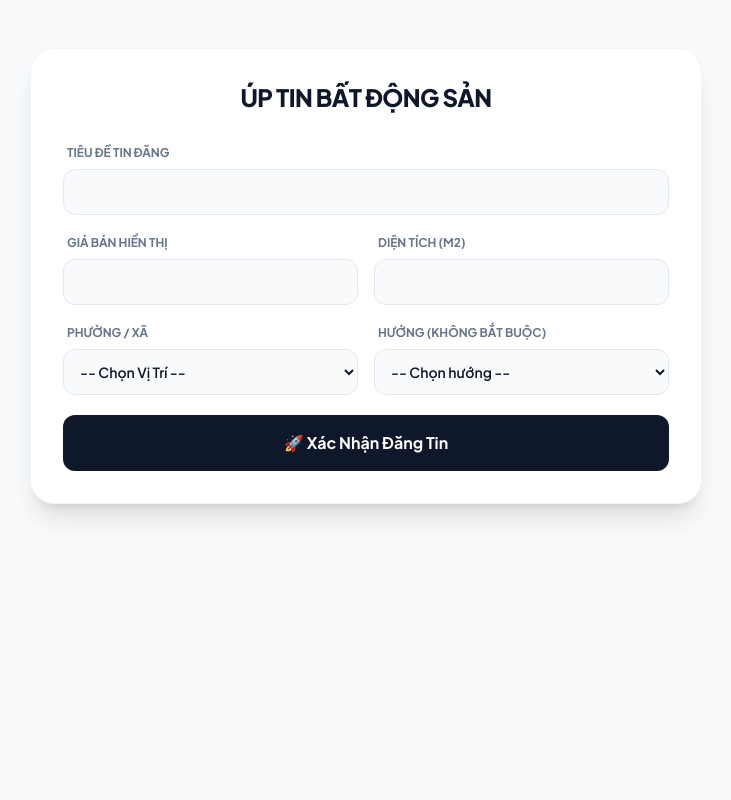
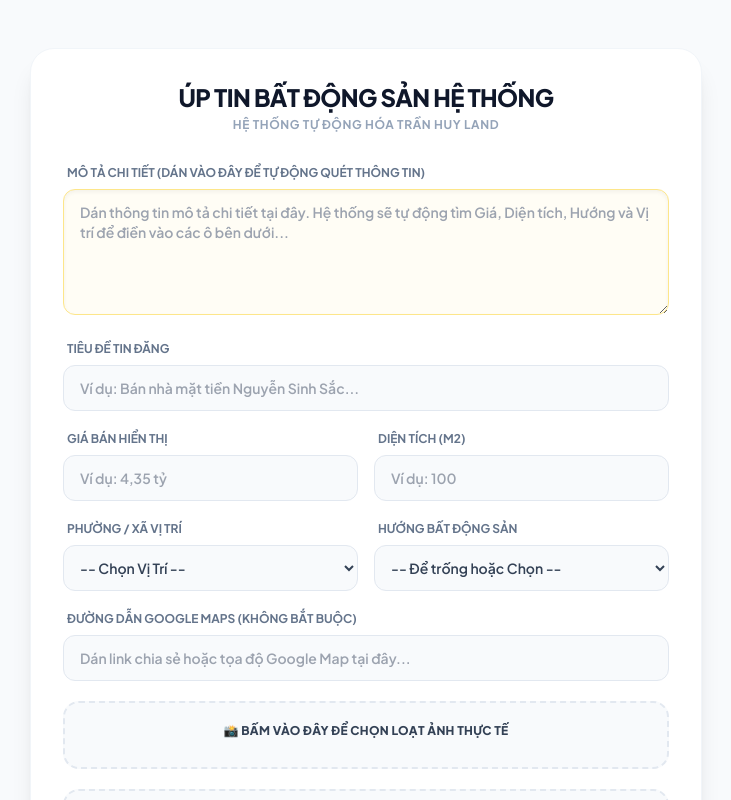
Before and after one commit to tranhuyland/tranhuylanddanang, a Next.js app: page /dang-tin in a window 1280 px wide. Shown: the top 800 px of the page, without its empty margins (274-1005 px from the left). Built offline with nearby package versions, Linux system fonts and the light colour scheme.

Commit message:
Update page.tsx

```diff
--- a/src/app/dang-tin/page.tsx
+++ b/src/app/dang-tin/page.tsx
@@ -13,25 +13,33 @@ const INITIAL_FORM_STATE = {
   dienTich: '',
   khuVuc: '',
   huong: '',
+  loaiHinh: 'Nhà phố', // Giữ mặc định cho payload đẩy lên Google Sheet
   anh: '',
   anhSoDo: '',
   linkMap: '',
   moTa: '',
+  tag: 'all', // Giữ mặc định cho payload đẩy lên Google Sheet
   isMatTien: false,
   ngayDang: ''
 };
 
 export default function DangTinPage() {
   const [formData, setFormData] = useState(INITIAL_FORM_STATE);
+
+  // Trạng thái tải ảnh thực tế
   const [uploading, setUploading] = useState(false);
   const [uploadProgress, setUploadProgress] = useState(0);
   const [selectedImagesPreview, setSelectedImagesPreview] = useState<string[]>([]);
+
+  // Trạng thái tải ảnh sổ đỏ
   const [uploadingSoDo, setUploadingSoDo] = useState(false);
   const [uploadProgressSoDo, setUploadProgressSoDo] = useState(0);
   const [soDoImagesPreview, setSoDoImagesPreview] = useState<string[]>([]);
+
   const [loading, setLoading] = useState(false);
   const [message, setMessage] = useState({ type: '', content: '' });
 
+  // 🛠️ HÀM TỐI ƯU DÙNG CHUNG: Tải loạt ảnh lên Cloudinary & Giải phóng bộ nhớ RAM
   const uploadImagesToCloudinary = async (
     files: FileList | null,
     setUploadStatus: (status: boolean) => void,
@@ -42,31 +50,41 @@ export default function DangTinPage() {
     errorMsg: string
   ) => {
     if (!files || files.length === 0) return;
+
     setUploadStatus(true);
     setProgress(0);
+    setMessage({ type: '', content: '' });
+
     const uploadedUrls: string[] = [];
     const previewUrls: string[] = [];
+    const totalFiles = files.length;
+
     try {
-      for (let i = 0; i < files.length; i++) {
+      for (let i = 0; i < totalFiles; i++) {
         const file = files[i];
-        previewUrls.push(URL.createObjectURL(file));
+        const blobUrl = URL.createObjectURL(file);
+        previewUrls.push(blobUrl);
+
         const data = new FormData();
         data.append('file', file);
         data.append('upload_preset', CLOUDINARY_UPLOAD_PRESET);
+
         const res = await fetch(`https://api.cloudinary.com/v1_1/${CLOUDINARY_CLOUD_NAME}/image/upload`, {
           method: 'POST',
           body: data
         });
+
         if (res.ok) {
           const fileData = await res.json();
           uploadedUrls.push(fileData.secure_url);
         }
-        setProgress(Math.round(((i + 1) / files.length) * 100));
+        setProgress(Math.round(((i + 1) / totalFiles) * 100));
       }
+
       setPreviews(previewUrls);
       setFormData(prev => ({ ...prev, [formField]: uploadedUrls.join(', ') }));
       setMessage({ type: 'success', content: successMsg });
-    } catch {
+    } catch (error) {
       setMessage({ type: 'error', content: errorMsg });
     } finally {
       setUploadStatus(false);
@@ -75,31 +93,95 @@ export default function DangTinPage() {
 
   const handleImageChange = (e: ChangeEvent<HTMLInputElement>) => {
     selectedImagesPreview.forEach(url => URL.revokeObjectURL(url));
-    uploadImagesToCloudinary(e.target.files, setUploading, setUploadProgress, setSelectedImagesPreview, 'anh', '📸 Đã tải ảnh xong!', '❌ Lỗi tải ảnh thực tế.');
+    uploadImagesToCloudinary(
+      e.target.files, setUploading, setUploadProgress, setSelectedImagesPreview,
+      'anh', `📸 Đã tải thành công ${e.target.files?.length} ảnh thực tế lên Cloudinary!`, '❌ Gặp lỗi khi úp ảnh thực tế lên Cloudinary.'
+    );
   };
 
   const handleSoDoChange = (e: ChangeEvent<HTMLInputElement>) => {
     soDoImagesPreview.forEach(url => URL.revokeObjectURL(url));
-    uploadImagesToCloudinary(e.target.files, setUploadingSoDo, setUploadProgressSoDo, setSoDoImagesPreview, 'anhSoDo', '📑 Đã tải ảnh sổ đỏ xong!', '❌ Lỗi tải ảnh sổ đỏ.');
+    uploadImagesToCloudinary(
+      e.target.files, setUploadingSoDo, setUploadProgressSoDo, setSoDoImagesPreview,
+      'anhSoDo', `📑 Đã tải thành công ${e.target.files?.length} ảnh sơ đồ/sổ đỏ lên Cloudinary!`, '❌ Gặp lỗi khi úp ảnh sổ đỏ lên Cloudinary.'
+    );
+  };
+
+  // 🤖 HÀM MỚI: Tự động quét mô tả và điền dữ liệu
+  const handleAutoScanDescription = (e: ChangeEvent<HTMLTextAreaElement>) => {
+    const text = e.target.value;
+    let newFormData = { ...formData, moTa: text };
+
+    // 1. Quét Giá (VD: 4.35 tỷ, 4,35 tỷ, 4 tỷ 350)
+    const priceMatch1 = text.match(/([\d,\.]+)\s*(tỷ|triệu)/i);
+    const priceMatch2 = text.match(/(\d+)\s*tỷ\s*(\d+)/i); // Kiểu "4 tỷ 350"
+
+    if (priceMatch2) {
+      newFormData.gia = `${priceMatch2[1]},${priceMatch2[2]} tỷ`;
+    } else if (priceMatch1) {
+      let val = priceMatch1[1].replace(/\./g, ','); // Đổi chấm thành phẩy cho chuẩn VN
+      let unit = priceMatch1[2].toLowerCase();
+      newFormData.gia = `${val} ${unit}`;
+    }
+
+    // 2. Quét Diện Tích (VD: 100m2, 85.5 m²)
+    const areaMatch = text.match(/([\d,\.]+)\s*(?:m2|m²)/i);
+    if (areaMatch) {
+      newFormData.dienTich = areaMatch[1].replace(/\./g, ',');
+    }
+
+    // 3. Quét Phường / Xã
+    const wards = ['Hải Châu', 'Hòa Cường', 'Thanh Khê', 'An Khê', 'An Hải', 'Sơn Trà', 'Ngũ Hành Sơn', 'Hòa Khánh', 'Hải Vân', 'Liên Chiểu', 'Cẩm Lệ', 'Hòa Xuân', 'Hòa Vang', 'Bà Nà', 'Hòa Tiến', 'Hòa Phước', 'Hòa Bắc', 'Hòa Liên', 'Hòa Ninh'];
+    const foundWard = wards.find(w => text.toLowerCase().includes(w.toLowerCase()));
+    if (foundWard) {
+      newFormData.khuVuc = foundWard;
+    }
+
+    // 4. Quét Hướng
+    const directions = ['Đông Nam', 'Đông Bắc', 'Tây Nam', 'Tây Bắc', 'Đông', 'Tây', 'Nam', 'Bắc'];
+    const directionMatch = text.match(/hướng\s+(đông nam|đông bắc|tây nam|tây bắc|đông|tây|nam|bắc)/i);
+    if (directionMatch) {
+      const dir = directions.find(d => d.toLowerCase() === directionMatch[1].toLowerCase());
+      if (dir) newFormData.huong = dir;
+    }
+
+    setFormData(newFormData);
   };
 
   const handleSubmit = async (e: FormEvent) => {
     e.preventDefault();
     if (uploading || uploadingSoDo) {
-      setMessage({ type: 'error', content: '⏳ Vui lòng đợi ảnh tải lên hoàn tất!' });
+      setMessage({ type: 'error', content: '⏳ Vui lòng đợi toàn bộ hình ảnh tải lên hoàn tất trước khi đăng tin!' });
       return;
     }
+
     setLoading(true);
-    const payload = { ...formData, id: Date.now().toString(), ngayDang: new Date().toLocaleDateString('vi-VN'), isMatTien: formData.isMatTien || formData.tieude.toLowerCase().includes('mặt tiền') };
+    setMessage({ type: '', content: '' });
+
+    const today = new Date();
+    const formattedDate = `${String(today.getDate()).padStart(2, '0')}/${String(today.getMonth() + 1).padStart(2, '0')}/${today.getFullYear()}`;
+
+    const payload = {
+      ...formData,
+      id: Date.now().toString(),
+      ngayDang: formattedDate,
+      isMatTien: formData.isMatTien || formData.tieude.toLowerCase().includes('mặt tiền')
+    };
 
     try {
-      await fetch(GOOGLE_WEBAPP_URL, { method: 'POST', mode: 'no-cors', headers: { 'Content-Type': 'application/json' }, body: JSON.stringify(payload) });
-      setMessage({ type: 'success', content: '🎉 Đăng tin thành công!' });
+      await fetch(GOOGLE_WEBAPP_URL, {
+        method: 'POST',
+        mode: 'no-cors',
+        headers: { 'Content-Type': 'application/json' },
+        body: JSON.stringify(payload),
+      });
+
+      setMessage({ type: 'success', content: '🎉 Thêm sản phẩm bất động sản đồng bộ lên Google Sheet thành công!' });
       setFormData(INITIAL_FORM_STATE);
       setSelectedImagesPreview([]);
       setSoDoImagesPreview([]);
-    } catch {
-      setMessage({ type: 'error', content: '❌ Lỗi đồng bộ!' });
+    } catch (error) {
+      setMessage({ type: 'error', content: '❌ Lỗi kết nối đồng bộ. Vui lòng kiểm tra lại link Web App.' });
     } finally {
       setLoading(false);
     }
@@ -109,43 +191,134 @@ export default function DangTinPage() {
     <div className="min-h-screen bg-slate-50 py-12 px-4 sm:px-6 lg:px-8">
       <div className="max-w-2xl mx-auto bg-white rounded-3xl border border-slate-100 shadow-xl p-6 sm:p-8">
         <div className="text-center mb-8">
-          <h1 className="text-xl sm:text-2xl font-black text-slate-900 uppercase tracking-tight">Úp Tin Bất Động Sản</h1>
+          <h1 className="text-xl sm:text-2xl font-black text-slate-900 uppercase tracking-tight">Úp Tin Bất Động Sản Hệ Thống</h1>
+          <p className="text-xs font-bold text-slate-400 mt-1 uppercase tracking-wider">Hệ thống tự động hóa Trần Huy Land</p>
         </div>
+
+        {message.content && (
+          <div className={`p-4 rounded-xl mb-6 text-sm font-bold text-center ${message.type === 'success' ? 'bg-emerald-50 text-emerald-700 border border-emerald-100' : 'bg-rose-50 text-rose-700 border border-rose-100'}`}>
+            {message.content}
+          </div>
+        )}
+
         <form onSubmit={handleSubmit} className="space-y-5">
+          {/* Ô MÔ TẢ ĐƯA LÊN TRÊN ĐỂ DÁN VÀO QUÉT TRƯỚC */}
+          <div>
+            <label className="block text-xs font-bold text-slate-500 uppercase mb-2 ml-1 text-amber-600">Mô tả chi tiết (Dán vào đây để tự động quét thông tin)</label>
+            <textarea required rows={5} value={formData.moTa} onChange={handleAutoScanDescription} placeholder="Dán thông tin mô tả chi tiết tại đây. Hệ thống sẽ tự động tìm Giá, Diện tích, Hướng và Vị trí để điền vào các ô bên dưới..." className="w-full bg-amber-50/50 border border-amber-200 rounded-xl px-4 py-3 text-sm font-semibold focus:outline-none focus:border-amber-500 text-slate-700 whitespace-pre-line shadow-inner" />
+          </div>
+
           <div>
             <label className="block text-xs font-bold text-slate-500 uppercase mb-2 ml-1">Tiêu đề tin đăng</label>
-            <input required type="text" value={formData.tieude} onChange={(e) => setFormData({ ...formData, tieude: e.target.value })} className="w-full bg-slate-50 border border-slate-200 rounded-xl px-4 py-3 text-sm font-semibold focus:outline-none focus:border-amber-500" />
+            <input required type="text" value={formData.tieude} onChange={(e) => setFormData({ ...formData, tieude: e.target.value })} placeholder="Ví dụ: Bán nhà mặt tiền Nguyễn Sinh Sắc..." className="w-full bg-slate-50 border border-slate-200 rounded-xl px-4 py-3 text-sm font-semibold focus:outline-none focus:border-amber-500 text-slate-700" />
           </div>
+
           <div className="grid grid-cols-2 gap-4">
             <div>
               <label className="block text-xs font-bold text-slate-500 uppercase mb-2 ml-1">Giá bán hiển thị</label>
-              <input required type="text" value={formData.gia} onChange={(e) => setFormData({ ...formData, gia: e.target.value })} className="w-full bg-slate-50 border border-slate-200 rounded-xl px-4 py-3 text-sm font-semibold focus:outline-none focus:border-amber-500" />
+              <input required type="text" value={formData.gia} onChange={(e) => setFormData({ ...formData, gia: e.target.value })} placeholder="Ví dụ: 4,35 tỷ" className="w-full bg-slate-50 border border-slate-200 rounded-xl px-4 py-3 text-sm font-semibold focus:outline-none focus:border-amber-500 text-slate-700" />
             </div>
             <div>
               <label className="block text-xs font-bold text-slate-500 uppercase mb-2 ml-1">Diện tích (m2)</label>
-              <input required type="text" value={formData.dienTich} onChange={(e) => setFormData({ ...formData, dienTich: e.target.value })} className="w-full bg-slate-50 border border-slate-200 rounded-xl px-4 py-3 text-sm font-semibold focus:outline-none focus:border-amber-500" />
+              <input required type="text" value={formData.dienTich} onChange={(e) => setFormData({ ...formData, dienTich: e.target.value })} placeholder="Ví dụ: 100" className="w-full bg-slate-50 border border-slate-200 rounded-xl px-4 py-3 text-sm font-semibold focus:outline-none focus:border-amber-500 text-slate-700" />
             </div>
           </div>
+
           <div className="grid grid-cols-2 gap-4">
             <div>
-              <label className="block text-xs font-bold text-slate-500 uppercase mb-2 ml-1">Phường / Xã</label>
-              <select required value={formData.khuVuc} onChange={(e) => setFormData({ ...formData, khuVuc: e.target.value })} className="w-full bg-slate-50 border border-slate-200 rounded-xl px-3 py-3 text-sm font-semibold focus:outline-none focus:border-amber-500">
+              <label className="block text-xs font-bold text-slate-500 uppercase mb-2 ml-1">Phường / Xã vị trí</label>
+              <select required value={formData.khuVuc} onChange={(e) => setFormData({ ...formData, khuVuc: e.target.value })} className="w-full bg-slate-50 border border-slate-200 rounded-xl px-3 py-3 text-sm font-semibold focus:outline-none focus:border-amber-500 text-slate-700">
                 <option value="">-- Chọn Vị Trí --</option>
-                <option value="Hải Châu">Hải Châu</option><option value="Hòa Cường">Hòa Cường</option><option value="Thanh Khê">Thanh Khê</option>
-                <option value="Liên Chiểu">Liên Chiểu</option><option value="Cẩm Lệ">Cẩm Lệ</option><option value="Hòa Xuân">Hòa Xuân</option>
+                <option disabled className="font-bold text-slate-400 bg-slate-100">-- Danh sách Phường --</option>
+                <option value="Hải Châu">Hải Châu</option>
+                <option value="Hòa Cường">Hòa Cường</option>
+                <option value="Thanh Khê">Thanh Khê</option>
+                <option value="An Khê">An Khê</option>
+                <option value="An Hải">An Hải</option>
+                <option value="Sơn Trà">Sơn Trà</option>
+                <option value="Ngũ Hành Sơn">Ngũ Hành Sơn</option>
+                <option value="Hòa Khánh">Hòa Khánh</option>
+                <option value="Hải Vân">Hải Vân</option>
+                <option value="Liên Chiểu">Liên Chiểu</option>
+                <option value="Cẩm Lệ">Cẩm Lệ</option>
+                <option value="Hòa Xuân">Hòa Xuân</option>
+                <option value="Hòa Vang">Hòa Vang</option>
+                <option value="Bà Nà">Bà Nà</option>
+                <option value="Hòa Tiến">Hòa Tiến</option>
+                <option value="Hòa Phước">Hòa Phước</option>
+                <option disabled className="font-bold text-slate-400 bg-slate-100">-- Danh sách Xã --</option>
+                <option value="Hòa Bắc">Hòa Bắc</option>
+                <option value="Hòa Liên">Hòa Liên</option>
+                <option value="Hòa Ninh">Hòa Ninh</option>
               </select>
             </div>
             <div>
-              <label className="block text-xs font-bold text-slate-500 uppercase mb-2 ml-1">Hướng (Không bắt buộc)</label>
-              <select value={formData.huong} onChange={(e) => setFormData({ ...formData, huong: e.target.value })} className="w-full bg-slate-50 border border-slate-200 rounded-xl px-3 py-3 text-sm font-semibold focus:outline-none focus:border-amber-500">
-                <option value="">-- Chọn hướng --</option>
+              <label className="block text-xs font-bold text-slate-500 uppercase mb-2 ml-1">Hướng bất động sản</label>
+              <select value={formData.huong} onChange={(e) => setFormData({ ...formData, huong: e.target.value })} className="w-full bg-slate-50 border border-slate-200 rounded-xl px-3 py-3 text-sm font-semibold focus:outline-none focus:border-amber-500 text-slate-700">
+                <option value="">-- Để trống hoặc Chọn --</option>
                 <option value="Đông">Đông</option><option value="Tây">Tây</option><option value="Nam">Nam</option><option value="Bắc">Bắc</option>
+                <option value="Đông Nam">Đông Nam</option><option value="Đông Bắc">Đông Bắc</option><option value="Tây Nam">Tây Nam</option><option value="Tây Bắc">Tây Bắc</option>
               </select>
             </div>
           </div>
-          {/* ... (Các phần upload và mô tả giữ nguyên) ... */}
-          <button type="submit" disabled={loading} className="w-full bg-slate-900 text-white font-bold py-4 rounded-xl">
-            {loading ? 'Đang gửi...' : '🚀 Xác Nhận Đăng Tin'}
+
+          {/* CHÈN THÊM LINK GOOGLE MAPS */}
+          <div>
+            <label className="block text-xs font-bold text-slate-500 uppercase mb-2 ml-1">Đường dẫn Google Maps (Không bắt buộc)</label>
+            <input type="text" value={formData.linkMap} onChange={(e) => setFormData({ ...formData, linkMap: e.target.value })} placeholder="Dán link chia sẻ hoặc tọa độ Google Map tại đây..." className="w-full bg-slate-50 border border-slate-200 rounded-xl px-4 py-3 text-sm font-semibold focus:outline-none focus:border-amber-500 text-slate-700" />
+          </div>
+
+          {/* KHU VỰC CHỌN VÀ ÚP LOẠT ẢNH THỰC TẾ */}
+          <div className="bg-slate-50 border-2 border-dashed border-slate-200 rounded-2xl p-5 text-center">
+            <label className="block text-xs font-black text-slate-700 uppercase mb-2 tracking-wide cursor-pointer">
+              {uploading ? `📸 Đang tải ảnh thực tế: ${uploadProgress}%` : '📸 Bấm vào đây để chọn loạt ảnh thực tế'}
+              <input type="file" multiple accept="image/*" disabled={uploading} onChange={handleImageChange} className="hidden" />
+            </label>
+            {uploading && (
+              <div className="w-full bg-slate-200 h-2 rounded-full overflow-hidden mt-2">
+                <div className="bg-amber-500 h-full transition-all duration-300" style={{ width: `${uploadProgress}%` }}></div>
+              </div>
+            )}
+            {selectedImagesPreview.length > 0 && (
+              <div className="grid grid-cols-4 gap-2 mt-4">
+                {selectedImagesPreview.map((url, index) => (
+                  <div key={index} className="relative aspect-square rounded-lg overflow-hidden border bg-white">
+                    <img src={url} alt="preview" className="w-full h-full object-cover" />
+                  </div>
+                ))}
+              </div>
+            )}
+          </div>
+
+          {/* KHU VỰC ÚP HÌNH SỔ ĐỎ / SỔ HỒNG */}
+          <div className="bg-slate-50 border-2 border-dashed border-slate-200 rounded-2xl p-5 text-center">
+            <label className="block text-xs font-black text-slate-700 uppercase mb-2 tracking-wide cursor-pointer">
+              {uploadingSoDo ? `📑 Đang tải ảnh sơ đồ: ${uploadProgressSoDo}%` : '📑 Bấm vào đây để úp hình Sổ đỏ / Sơ đồ (Không bắt buộc)'}
+              <input type="file" multiple accept="image/*" disabled={uploadingSoDo} onChange={handleSoDoChange} className="hidden" />
+            </label>
+            {uploadingSoDo && (
+              <div className="w-full bg-slate-200 h-2 rounded-full overflow-hidden mt-2">
+                <div className="bg-amber-600 h-full transition-all duration-300" style={{ width: `${uploadProgressSoDo}%` }}></div>
+              </div>
+            )}
+            {soDoImagesPreview.length > 0 && (
+              <div className="grid grid-cols-4 gap-2 mt-4">
+                {soDoImagesPreview.map((url, index) => (
+                  <div key={index} className="relative aspect-square rounded-lg overflow-hidden border bg-white">
+                    <img src={url} alt="so do preview" className="w-full h-full object-cover" />
+                  </div>
+                ))}
+              </div>
+            )}
+          </div>
+
+          <div className="flex items-center gap-2 pt-2">
+            <input type="checkbox" id="isMatTien" checked={formData.isMatTien} onChange={(e) => setFormData({ ...formData, isMatTien: e.target.checked })} className="w-4 h-4 text-amber-500 border-slate-300 rounded focus:ring-amber-500" />
+            <label htmlFor="isMatTien" className="text-xs font-bold text-slate-600 uppercase tracking-wide cursor-pointer select-none">Bất động sản này là mặt tiền kinh doanh</label>
+          </div>
+
+          <button type="submit" disabled={loading || uploading || uploadingSoDo} className="w-full bg-slate-900 text-white font-bold text-sm uppercase py-4 rounded-xl shadow-md hover:bg-slate-800 transition-colors disabled:bg-slate-400 mt-4">
+            {loading ? 'Đang gửi dữ liệu đồng bộ...' : (uploading || uploadingSoDo) ? '⏳ Đang tải ảnh lên Cloudinary...' : '🚀 Xác Nhận Đăng Tin Lên Hệ Thống'}
           </button>
         </form>
       </div>
```
